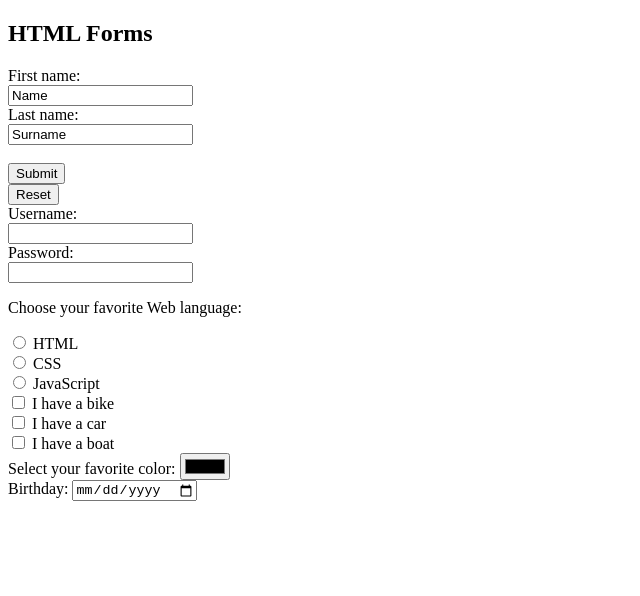
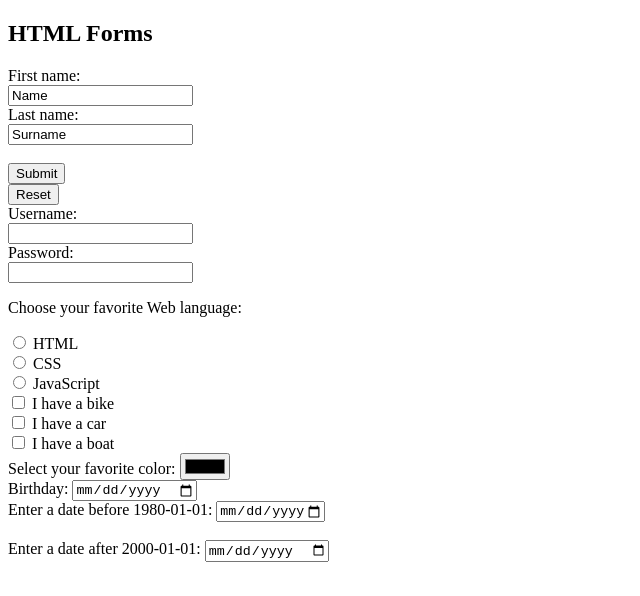
Before and after one commit to EgitaRizga/DialogsAB_JS, a plain HTML site: page 03_nodarbiba/index.html in a window 1280 px wide. Shown: the whole page, without its empty margins (0-640 px from the left). Drawn offline with Linux system fonts and the light colour scheme.

Commit message:
add_min_max

```diff
--- a/03_nodarbiba/index.html
+++ b/03_nodarbiba/index.html
@@ -45,11 +45,17 @@
     <input type="color" id="favcolor" name="favcolor">
   </form>
 
-  <form>
+  <form action="date">
     <label for="birthday">Birthday:</label>
     <input type="date" id="birthday" name="birthday">
   </form>
 
+  <form action="min_max">
+    <label for="datemax">Enter a date before 1980-01-01:</label>
+    <input type="date" id="datemax" name="datemax" max="1979-12-31"><br><br>
+    <label for="datemin">Enter a date after 2000-01-01:</label>
+    <input type="date" id="datemin" name="datemin" min="2000-01-02">
+  </form>
 
 </body>
 </html>
```
